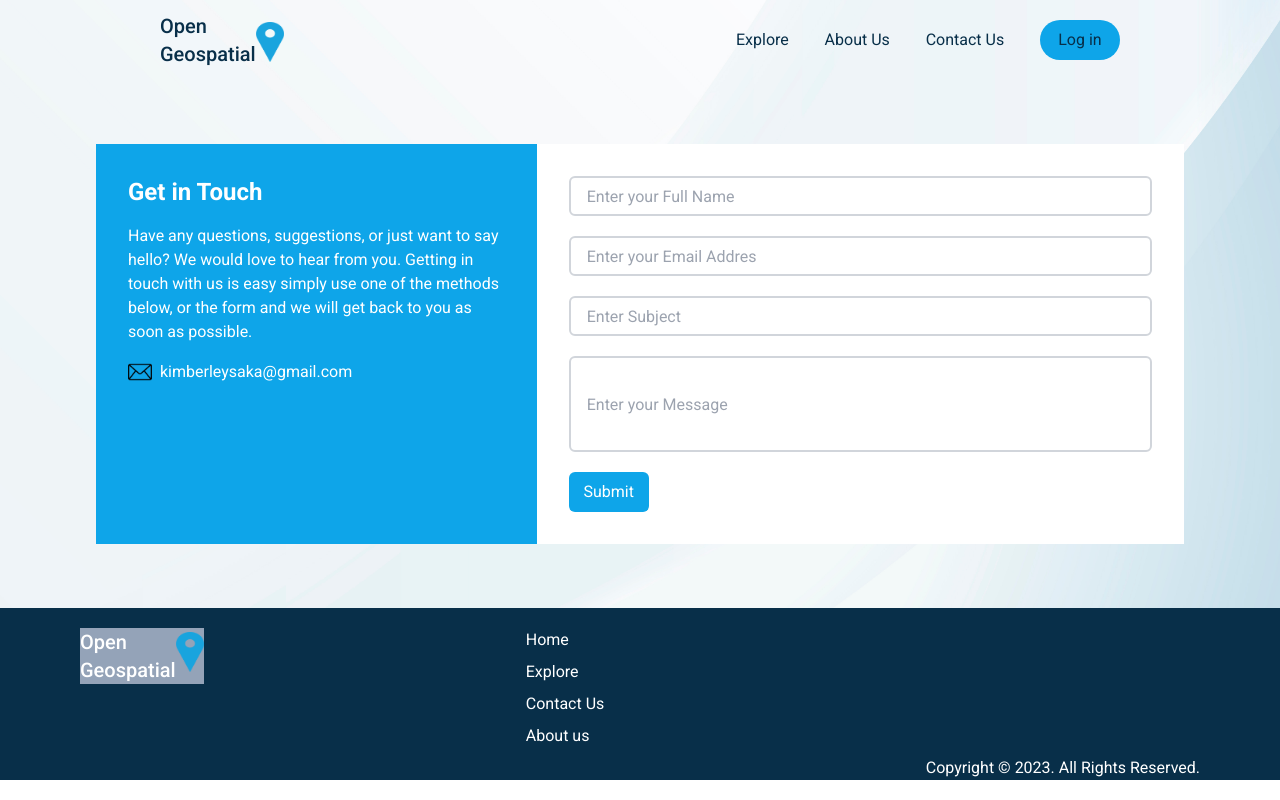
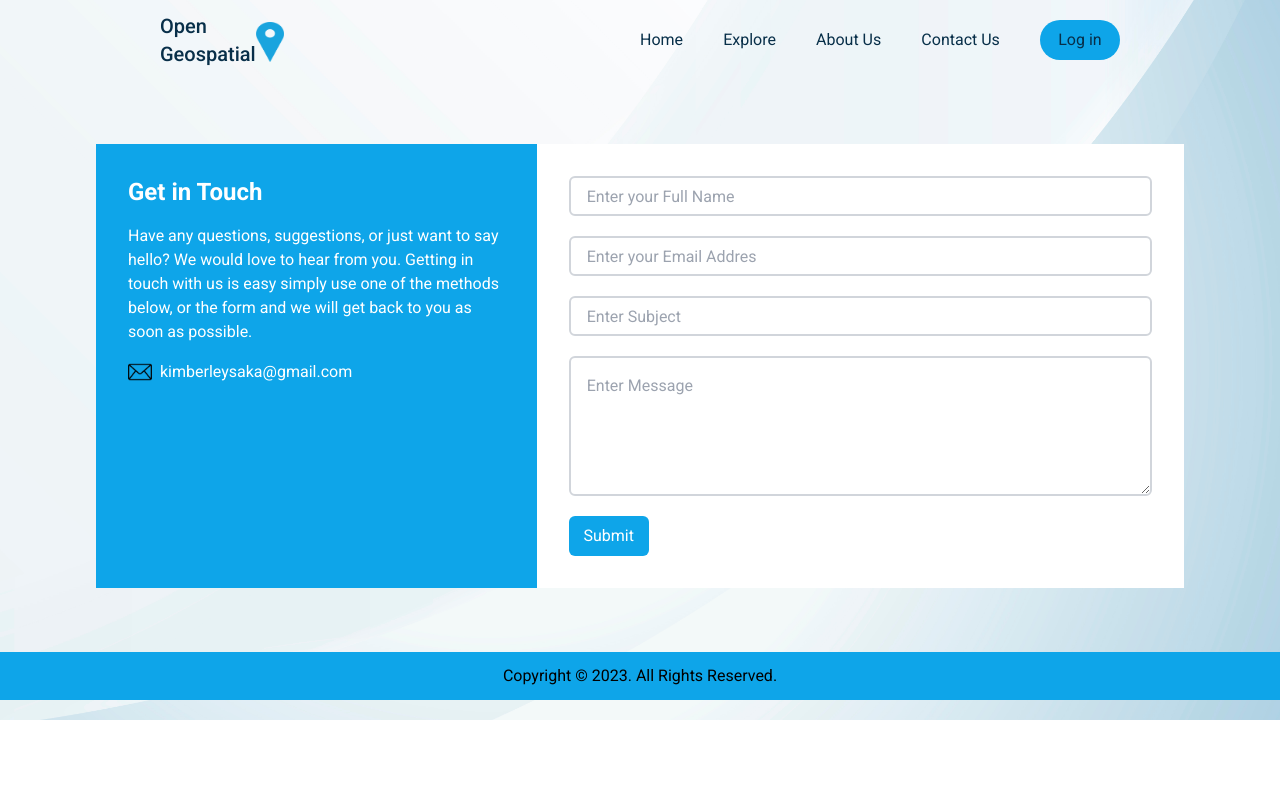
Before and after one commit to Kimberley-saka/geo_portal, a React (Vite) app: page /contact in a window 1280 px wide. Built offline with nearby package versions, Linux system fonts and the light colour scheme.

Commit message:
updated the footer added some logic

```diff
--- a/src/navigation/footer.jsx
+++ b/src/navigation/footer.jsx
@@ -1,36 +1,10 @@
-import { Link } from "react-router-dom"
-
 export default function div() {
   return(
-      <div className="flex flex-row justify-between h-46 bg-sky-950 pt-5 px-20 text-white">
-        <div className=" flex items-start h-full bg-slate-400">
-          <div className="flex items-start h-1/3">
-          <Link to="/" className="font-medium text-xl">
-          Open <span className="block"> Geospatial</span>
-          </Link>
-          <div className="flex h-11 pt-1">
-            <img src="/icons/location_icon.png" alt="location pin"/>
-          </div>
-
-          </div>
-
-        </div>
-
-
-        <div className="hidden flex-col gap-2 md:flex">
-            <Link to="/">Home</Link>
-            <Link to="/explore">Explore</Link>
-            <Link to="/contact">Contact Us</Link>
-            <Link to="/about">About us</Link>
-          </div>
-
-
-          <div className="flex flex-col mt-32">
-
+        <div className="flex justify-center items-center bg-sky-500 h-12 w-full" >
+          <div className="flex flex-col">
           <p> Copyright &copy; 2023. All Rights Reserved.</p>
           </div>
-
-    </div>
+        </div>
   )
 
 }
--- a/src/navigation/navbar.jsx
+++ b/src/navigation/navbar.jsx
@@ -17,7 +17,8 @@ export default function NavBar() {
         </div>
 
         <div className="hidden flex-row text-base  justify-between items-center
-        w-96 h-full md:flex">
+        w-2/4 h-full md:flex">
+          <Link to="/" className="hover:text-gray-400">Home</Link>
         <Link to="/explore" className="hover:text-gray-400">Explore</Link>
         <Link to="/about" className="hover:text-gray-400">About Us</Link>
         <Link to="/contact" className="hover:text-gray-400">Contact Us</Link>
--- a/src/pages/contact.jsx
+++ b/src/pages/contact.jsx
@@ -1,3 +1,4 @@
+/* eslint-disable no-unused-vars */
 import { useState } from "react";
 import validator from "validator";
 
@@ -47,16 +48,19 @@ export default function ContactUsPage() {
             type="text" placeholder="Enter your Full Name" />
 
             <input className="h-10 pl-4 outline-none border-2 border-gray-300 rounded-md"
-            type="email" placeholder="Enter your Email Addres" />
+            type="email" placeholder="Enter your Email Addres"
+            onChange={(email) => validateEmail(email)}/>
 
             <input className="h-10 pl-4 outline-none border-2 border-gray-300 rounded-md"
             type="text" placeholder="Enter Subject"
-            onChange={(email) => validateEmail(email)}
             />
 
-            <input className="h-24 pl-4 outline-none border-2 border-gray-300 rounded-md"
-            type="text" placeholder="Enter your Message" />
-            <button className="bg-sky-500 w-20 h-10 text-white rounded-md"
+            <textarea name="messageContent" rows={5} cols={60}
+            defaultValue="Enter Message" className="pl-4 pt-4 outline-none border-2
+            border-gray-300 text-gray-400 rounded-md"/>
+
+
+            <button type="submit"className="bg-sky-500 w-20 h-10 text-white rounded-md"
             >Submit</button>
           </form>
         </div>
```
Also changed, not shown: public/icons/github.png (added).
